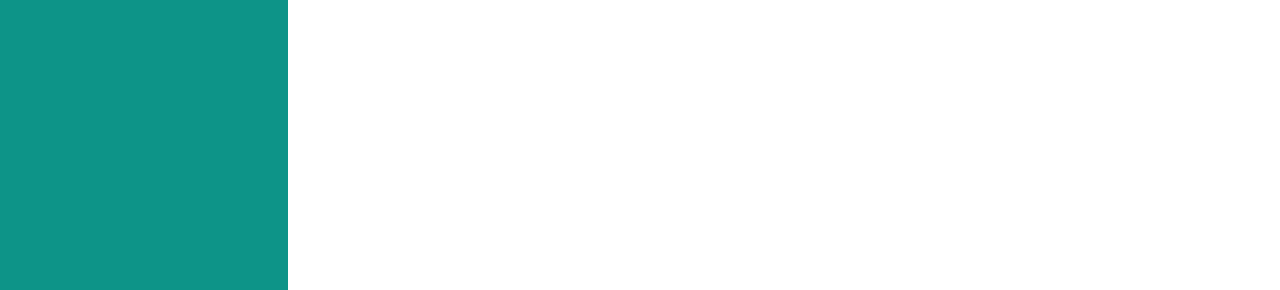
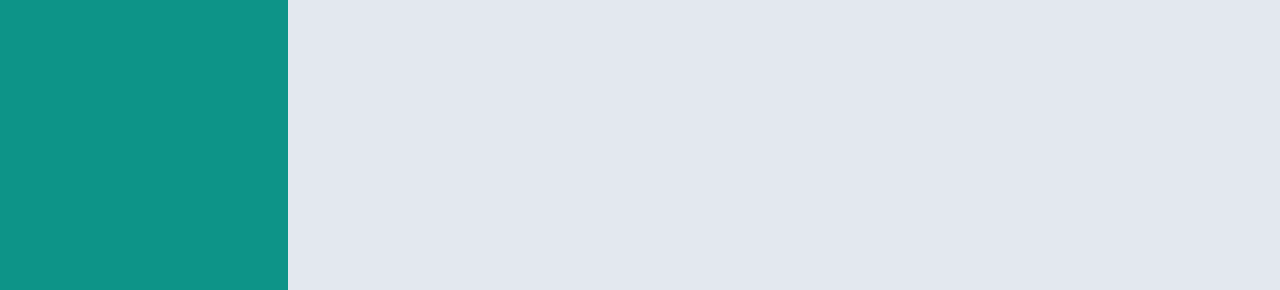
Before and after one commit to KevinTruong13/admin_dashboard, a website: page index.html in a window 1280 px wide. Shown: the part 510-800 px from the top of the page. Drawn offline with nearby package versions, Linux system fonts and the light colour scheme.

Commit message:
Add grey main background

```diff
--- a/spreadsheets/style.scss
+++ b/spreadsheets/style.scss
@@ -11,6 +11,7 @@
 
 :root {
     --main-color: #0d9488;
+    --grey-color: #E3E8EF;
     --title-font-size: 1.8rem;
     --nav-font-size: 1.4rem;
 }
@@ -82,3 +83,7 @@ nav {
         font-size: var(--title-font-size);
     }
 }
+
+main {
+    background-color: var(--grey-color);
+}
```
Also changed, not shown: spreadsheets/style.css, 1 other file.
